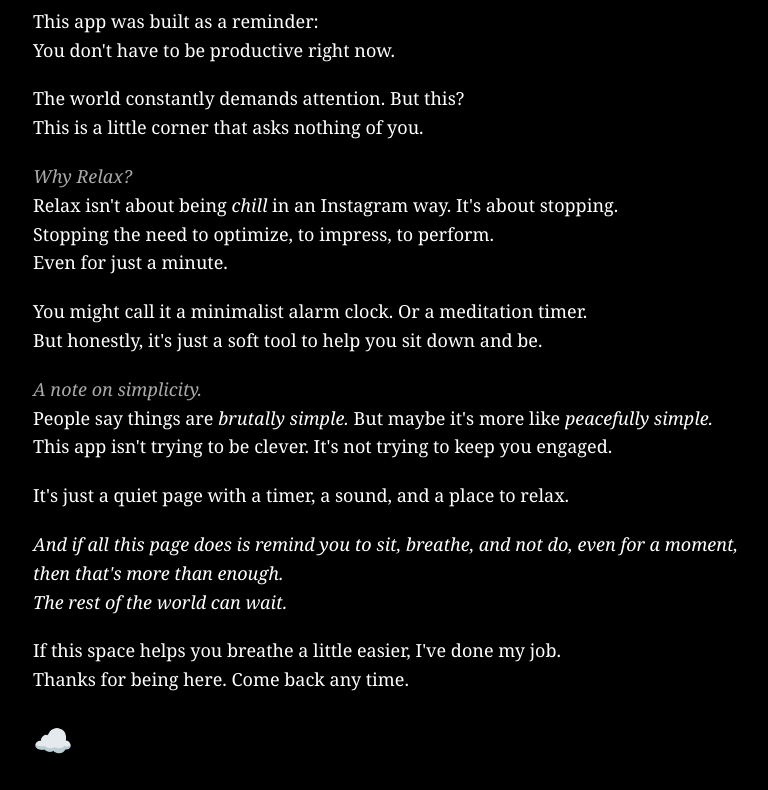
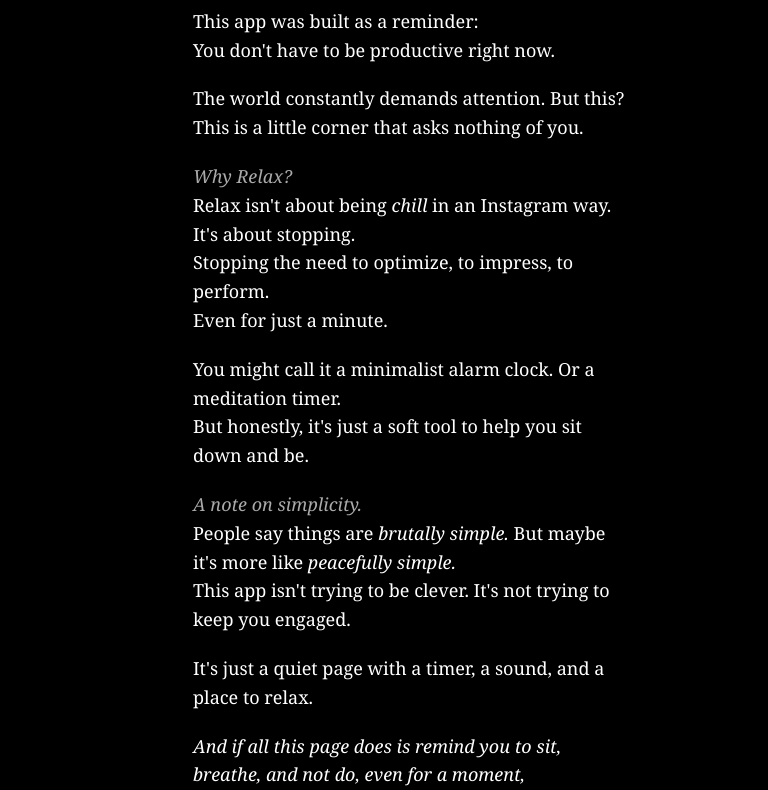
Before and after one commit to chandu-machineni/relax, a website: page about.html in a window 1280 px wide. Shown: the part 134-924 px from the top of the page, without its empty margins (227-995 px from the left). Drawn offline with Linux system fonts and the light colour scheme.

Commit message:
Change about page text container max-width to 480px

```diff
--- a/about.html
+++ b/about.html
@@ -17,7 +17,7 @@
   <link rel="stylesheet" href="styles.css">
   <style>
     .about-container {
-      max-width: 800px;
+      max-width: 480px;
       margin: 0 auto;
       padding: 40px 20px;
       text-align: left;
```
